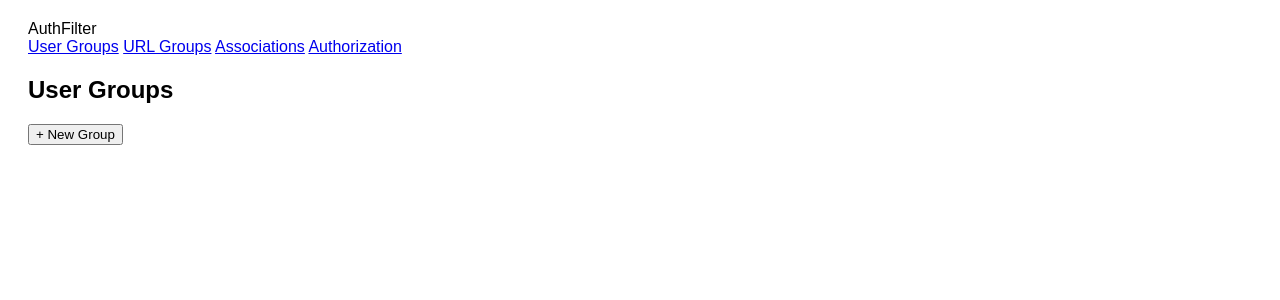
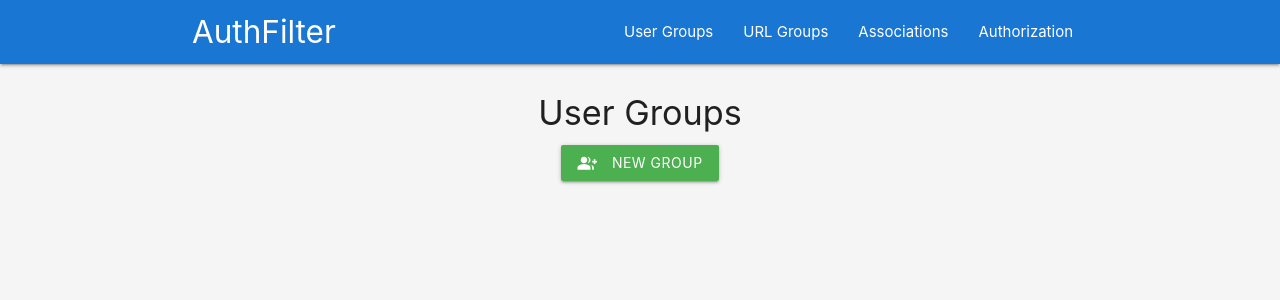
Before and after one commit to lalanikarim/auth-filter, a FastAPI app: page /user-groups in a window 1280 px wide. Shown: the top 300 px of the page. Run offline with FastAPI, Linux system fonts and the light colour scheme; some libraries are stand-ins or nearby versions.

Commit message:
materialize styling

```diff
--- a/app/templates/base.html
+++ b/app/templates/base.html
@@ -4,26 +4,30 @@
     <meta charset="UTF-8">
     <meta name="viewport" content="width=device-width, initial-scale=1.0">
     <title>AuthFilter</title>
+    <!-- Materialize CSS CDN -->
+    <link href="https://cdnjs.cloudflare.com/ajax/libs/materialize/1.0.0/css/materialize.min.css" rel="stylesheet">
+    <!-- Material Icons -->
+    <link href="https://fonts.googleapis.com/icon?family=Material+Icons" rel="stylesheet">
     <!-- htmx CDN -->
     <script src="https://unpkg.com/htmx.org@1.9.12"></script>
-    <!-- Custom styles -->
-    <link rel="stylesheet" href="{{ url_for('static', path='styles.css') }}">
     <script src="https://unpkg.com/alpinejs@3.x.x/dist/cdn.min.js" defer></script>
 </head>
-<body class="bg-gray-50 min-h-screen flex flex-col">
-    <nav class="bg-white shadow mb-6">
-        <div class="container mx-auto px-4 py-3 flex justify-between items-center">
-            <span class="font-bold text-xl">AuthFilter</span>
-            <div class="space-x-4">
-                <a href="/user-groups" class="text-gray-700 hover:text-blue-600">User Groups</a>
-                <a href="/url-groups" class="text-gray-700 hover:text-blue-600">URL Groups</a>
-                <a href="/associations" class="text-gray-700 hover:text-blue-600">Associations</a>
-                <a href="/authorize" class="text-gray-700 hover:text-blue-600">Authorization</a>
-            </div>
+<body class="grey lighten-4">
+    <nav class="blue darken-2">
+        <div class="nav-wrapper container">
+            <a href="/" class="brand-logo">AuthFilter</a>
+            <ul id="nav-mobile" class="right hide-on-med-and-down">
+                <li><a href="/user-groups">User Groups</a></li>
+                <li><a href="/url-groups">URL Groups</a></li>
+                <li><a href="/associations">Associations</a></li>
+                <li><a href="/authorize">Authorization</a></li>
+            </ul>
         </div>
     </nav>
-    <main class="flex-1 container mx-auto px-4">
+    <main class="container" style="margin-top: 2rem;">
         {% block content %}{% endblock %}
     </main>
+    <!-- Materialize JS -->
+    <script src="https://cdnjs.cloudflare.com/ajax/libs/materialize/1.0.0/js/materialize.min.js"></script>
 </body>
 </html>
--- a/app/templates/user_groups.html
+++ b/app/templates/user_groups.html
@@ -1,58 +1,77 @@
 {% extends 'base.html' %}
 {% block content %}
-<h2 class="text-2xl font-bold mb-4">User Groups</h2>
-<div x-data="{ showForm: false }" class="mb-4">
-  <button
-    @click="showForm = !showForm"
-    class="px-3 py-1 bg-green-600 text-white rounded hover:bg-green-700">
-    + New Group
-  </button>
-  <form x-show="showForm" method="post" action="/user-groups" class="mt-4 flex gap-2 items-end" @submit="showForm = false">
-    <div>
-      <label for="name" class="block text-sm font-medium text-gray-700">Group Name</label>
-      <input type="text" name="name" id="name" required class="mt-1 px-2 py-1 border rounded w-48">
+<h4 class="center-align">User Groups</h4>
+<div class="row" style="justify-content: center;">
+  <div class="col s12 center-align" style="margin-bottom: 2rem;">
+    <a class="btn green modal-trigger" href="#new-group-modal"><i class="material-icons left">group_add</i>New Group</a>
+  </div>
+</div>
+<div class="row" style="justify-content: center;">
+  {% for group in groups %}
+    <div class="col s12 m6 l4 xl3" style="display: flex;">
+      <div class="card" style="width: 100%;">
+        <div class="card-content">
+          <span class="card-title">{{ group.name }}</span>
+          <ul class="collection">
+            {% for user in users_in_group[group.group_id] %}
+              <li class="collection-item">
+                {{ user }}
+                <form method="post" action="/user-groups/{{ group.group_id }}/remove-user" style="display:inline; float:right;">
+                  <input type="hidden" name="email" value="{{ user }}">
+                  <button class="btn-flat btn-small red-text" type="submit" title="Remove User">
+                    <i class="material-icons">remove_circle</i>
+                  </button>
+                </form>
+              </li>
+            {% endfor %}
+          </ul>
+        </div>
+        <div class="card-action">
+          <a class="btn blue modal-trigger" href="#add-user-modal-{{ group.group_id }}">
+            <i class="material-icons left">person_add</i>Add User
+          </a>
+          {% if group.group_id not in associated_user_group_ids %}
+          <form method="post" action="/user-groups/{{ group.group_id }}/delete" style="display:inline;">
+            <button class="btn-flat btn-small red-text" type="submit" title="Delete Group">
+              <i class="material-icons left">delete</i>Delete
+            </button>
+          </form>
+          {% endif %}
+        </div>
+      </div>
     </div>
-    <button type="submit" class="px-3 py-1 bg-green-600 text-white rounded hover:bg-green-700">Create</button>
-  </form>
+    <!-- Add User Modal -->
+    <div id="add-user-modal-{{ group.group_id }}" class="modal">
+      <div class="modal-content">
+        <h5>Add User to {{ group.name }}</h5>
+        <form method="post" action="/user-groups/{{ group.group_id }}/add-user">
+          <div class="input-field">
+            <input type="email" name="email" id="add-user-email-{{ group.group_id }}" required>
+            <label for="add-user-email-{{ group.group_id }}">User Email</label>
+          </div>
+          <button class="btn blue" type="submit">Add</button>
+        </form>
+      </div>
+    </div>
+  {% endfor %}
 </div>
-<ul class="divide-y divide-gray-200">
-  {% for group in groups %}
-    <li class="py-2">
-      <div class="flex items-center gap-4">
-        <span>{{ group.name }}</span>
-        <div x-data="{ showAdd: false }">
-          <button @click="showAdd = !showAdd" class="text-xs px-2 py-1 bg-blue-500 text-white rounded">+ Add User</button>
-          <form x-show="showAdd" method="post" action="/user-groups/{{ group.group_id }}/add-user" class="inline-flex gap-2 items-end ml-2">
-            <input type="email" name="email" placeholder="user@example.com" required class="px-2 py-1 border rounded w-48">
-            <button type="submit" class="px-2 py-1 bg-blue-600 text-white rounded">Add</button>
-          </form>
-        </div>
-        {% set has_assoc = false %}
-        {% for assoc in associations %}
-          {% if assoc.user_group_id == group.group_id %}
-            {% set has_assoc = true %}
-          {% endif %}
-        {% endfor %}
-        {% if group.group_id not in associated_user_group_ids %}
-        <form method="post" action="/user-groups/{{ group.group_id }}/delete" style="display:inline;">
-          <button type="submit" class="text-xs px-2 py-1 bg-red-600 text-white rounded">Delete</button>
-        </form>
-        {% endif %}
+<!-- New Group Modal -->
+<div id="new-group-modal" class="modal">
+  <div class="modal-content">
+    <h5>Create New User Group</h5>
+    <form method="post" action="/user-groups">
+      <div class="input-field">
+        <input type="text" name="name" id="new-group-name" required>
+        <label for="new-group-name">Group Name</label>
       </div>
-      {% if users_in_group[group.group_id] %}
-      <ul class="ml-8 mt-2 text-sm text-gray-700">
-        {% for user in users_in_group[group.group_id] %}
-          <li class="flex items-center gap-2">
-            <span>{{ user }}</span>
-            <form method="post" action="/user-groups/{{ group.group_id }}/remove-user" style="display:inline;">
-              <input type="hidden" name="email" value="{{ user }}">
-              <button type="submit" class="text-xs px-2 py-1 bg-red-500 text-white rounded">Remove</button>
-            </form>
-          </li>
-        {% endfor %}
-      </ul>
-      {% endif %}
-    </li>
-  {% endfor %}
-</ul>
+      <button class="btn green" type="submit">Create</button>
+    </form>
+  </div>
+</div>
+<script>
+  document.addEventListener('DOMContentLoaded', function() {
+    var elems = document.querySelectorAll('.modal');
+    M.Modal.init(elems);
+  });
+</script>
 {% endblock %}
```
Also changed, not shown: app/templates/associations.html (+56 -26 lines), app/templates/authorize.html (+30 -22 lines), app/templates/partials/authorize_form.html (+10 -8 lines), app/templates/url_groups.html (+71 -52 lines).
